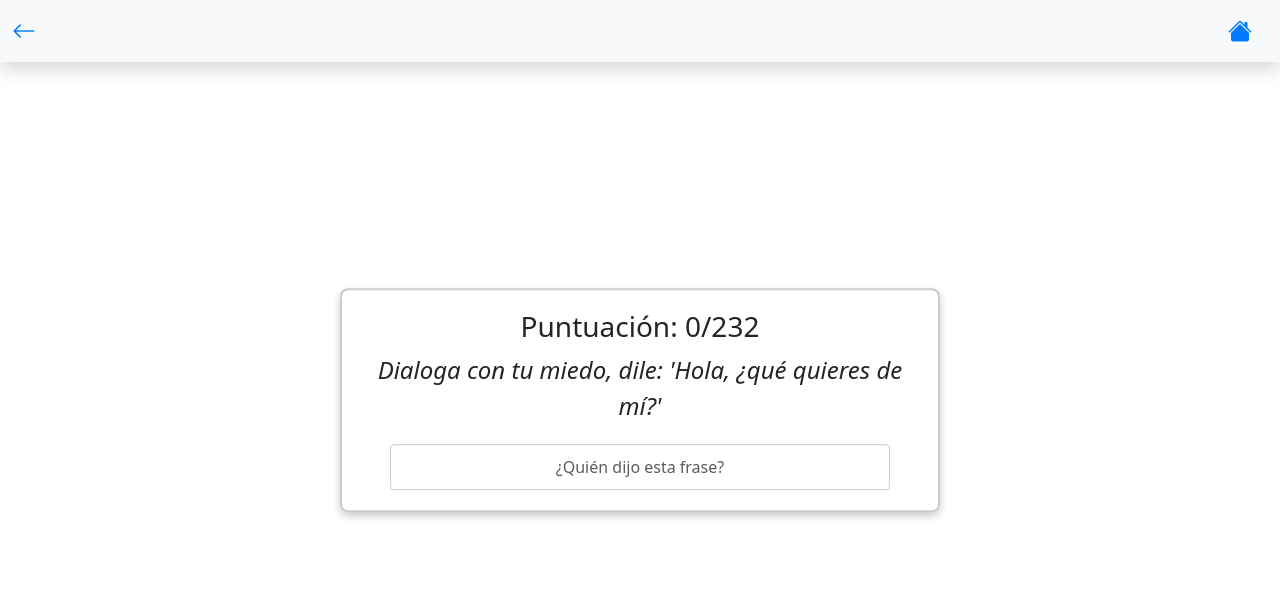
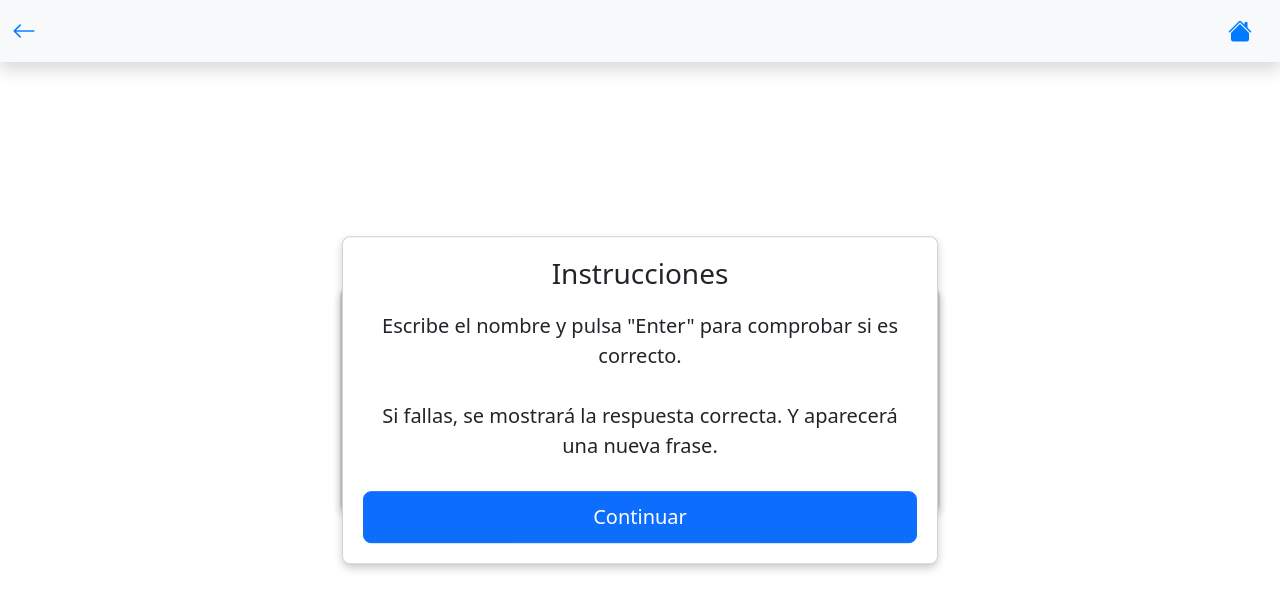
Before and after one commit to Mascalerino/app-tallon, an Angular app: page /quiz-tv-shows/quotes in a window 1280 px wide. Shown: the top 610 px of the page. Built offline with nearby package versions, Linux system fonts and the light colour scheme.

Commit message:
Refactor panel component styles and HTML structure

```diff
--- a/src/app/components/panel/panel.component.css
+++ b/src/app/components/panel/panel.component.css
@@ -3,9 +3,14 @@
 }
 
 .card {
-  max-width: 600px; /* Ancho máximo más grande */
+  position: relative; /* Asegura que los estilos internos funcionen correctamente */
+  max-width: 600px; /* Ancho máximo */
   width: 100%; /* Ocupa el ancho completo del contenedor */
   padding: 20px; /* Espaciado interno */
+  background-color: white; /* Fondo blanco */
+  border-radius: 8px; /* Bordes redondeados */
+  box-shadow: 0 4px 8px rgba(0, 0, 0, 0.2); /* Sombra ligera */
+  z-index: 1100; /* Asegura que esté sobre otros elementos */
 }
 
 .card-title {
@@ -22,3 +27,17 @@
   padding: 10px 20px; /* Botón más grande */
   font-size: 1.25rem;
 }
+
+/* Estilo para el fondo de pantalla completa */
+.panel-overlay {
+  position: fixed; /* Asegura que cubre toda la pantalla */
+  top: 0;
+  left: 0;
+  width: 100%; /* Ancho completo */
+  height: 100%; /* Altura completa */
+  background-color: rgba(0, 0, 0, 0.7); /* Fondo oscuro semitransparente */
+  display: flex; /* Flexbox para centrar */
+  justify-content: center; /* Centrado horizontal */
+  align-items: center; /* Centrado vertical */
+  z-index: 1000; /* Debajo de la tarjeta */
+}
--- a/src/app/components/panel/panel.component.html
+++ b/src/app/components/panel/panel.component.html
@@ -1,28 +1,10 @@
-<div
-  class="d-flex justify-content-center align-items-center vh-100"
-  *ngIf="isVisible"
->
-  <div
-    class="card text-center shadow-lg"
-    style="max-width: 600px; width: 100%; padding: 20px"
-  >
-    <div class="card-body">
-      <h4 class="card-title" style="font-size: 1.75rem; margin-bottom: 20px">
-        {{ title }}
-      </h4>
-      <p class="card-text" style="font-size: 1.25rem; margin-bottom: 20px">
-        {{ text }}
-      </p>
-      <p class="card-text" style="font-size: 1.25rem; margin-bottom: 30px">
-        {{ text2 }}
-      </p>
-      <button
-        class="btn btn-success btn-lg"
-        style="padding: 10px 20px; font-size: 1.25rem"
-        (click)="onContinue()"
-      >
-        Continuar
-      </button>
-    </div>
+<div *ngIf="isVisible" class="panel-overlay">
+  <div class="card text-center">
+    <h1 class="card-title">{{ title }}</h1>
+    <p class="card-text">{{ text }}</p>
+    <p class="card-text">{{ text2 }}</p>
+    <button class="btn btn-primary btn-lg" (click)="onContinue()">
+      Continuar
+    </button>
   </div>
 </div>
--- a/src/app/pages/quiz-tv-shows/quotes/quotes.component.html
+++ b/src/app/pages/quiz-tv-shows/quotes/quotes.component.html
@@ -1,4 +1,11 @@
 <div class="quote-container">
+  <app-panel
+    [title]="panelTitle"
+    [text]="panelText"
+    [text2]="panelText2"
+    [isVisible]="isPanelVisible"
+    (continue)="closePanel()"
+  ></app-panel>
   <h3 class="text-center">Puntuación: {{ score }}/{{ totalQuotes }}</h3>
 
   <p *ngIf="randomQuote" class="quote-text">{{ randomQuote }}</p>
--- a/src/app/pages/quiz-tv-shows/quotes/quotes.component.ts
+++ b/src/app/pages/quiz-tv-shows/quotes/quotes.component.ts
@@ -16,6 +16,10 @@ export class QuotesComponent implements OnInit {
   score: number = 0;
   totalQuotes: number = 0;
   remainingQuotes: number = 0;
+  isPanelVisible: boolean = true;
+  panelTitle: string = '';
+  panelText: string = '';
+  panelText2: string = '';
 
   constructor(private quotesService: QuotesService) {}
 
@@ -23,6 +27,15 @@ export class QuotesComponent implements OnInit {
     this.totalQuotes = this.quotesService.getTotalQuotesCount();
     this.remainingQuotes = this.totalQuotes;
     this.loadRandomQuote();
+    this.panelTitle = 'Instrucciones';
+    this.panelText =
+      'Escribe el nombre y pulsa "Enter" para comprobar si es correcto.';
+    this.panelText2 =
+      'Si fallas, se mostrará la respuesta correcta. Y aparecerá una nueva frase.';
+  }
+
+  closePanel(): void {
+    this.isPanelVisible = false;
   }
 
   loadRandomQuote(): void {
```
